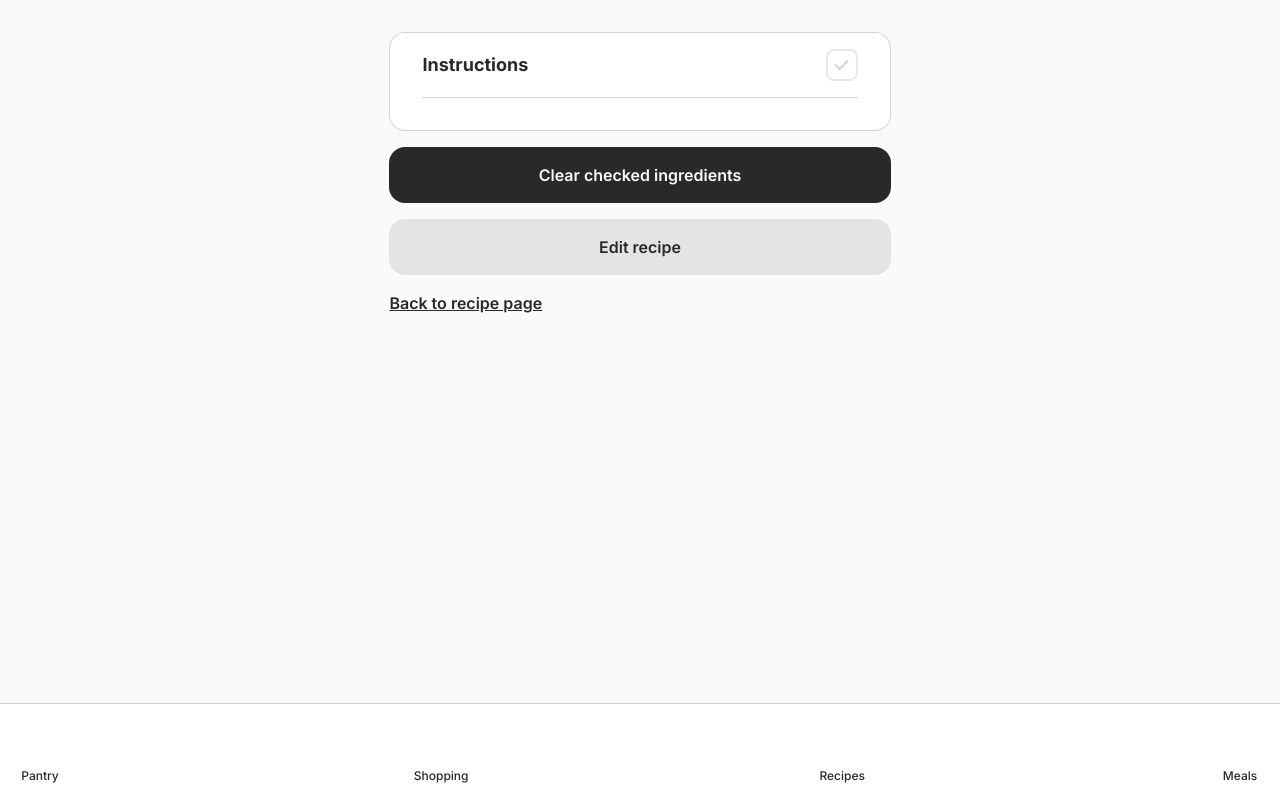
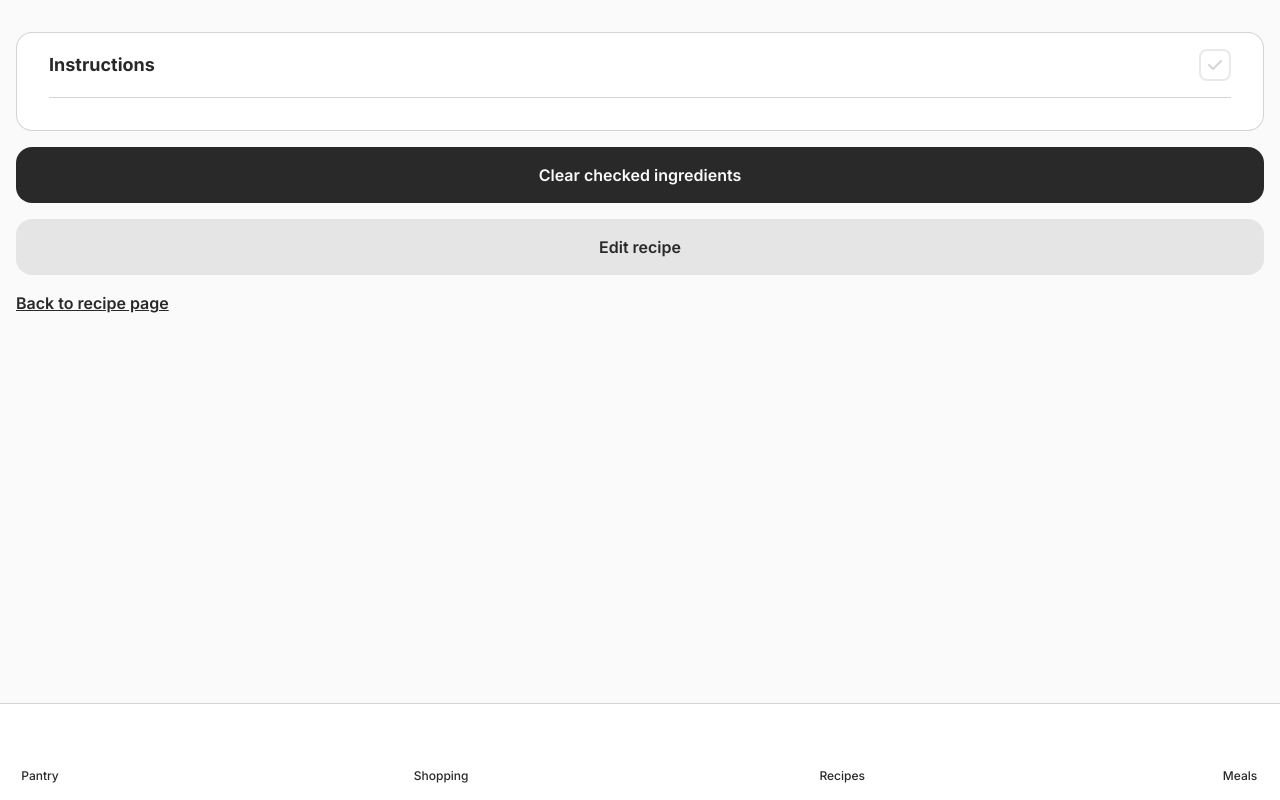
Before and after one commit to abigailhartnett/bitesize-app, a React (Create React App) app: page /cook-recipe/1 in a window 1280 px wide. Built offline with nearby package versions, Linux system fonts and the light colour scheme; no server answers; the database is empty; some icons are missing; a web font is replaced by a local one.

Commit message:
Remove Container component

```diff
--- a/src/components/Container.js
+++ /dev/null
@@ -1,21 +0,0 @@
-import React from "react";
-// import { useWindowSize } from "../hooks/useWindowSize";
-
-const Container = ({ children }) => {
-	// const windowSize = useWindowSize();
-
-	return (
-		<div
-			className="grid grid-rows-[auto_auto_1fr_auto] justify-center p-4 pb-0 fixed top-0 left-0 w-full h-full"
-			style={
-				{
-					// height: `${windowSize.height}px`,
-				}
-			}
-		>
-			{children}
-		</div>
-	);
-};
-
-export default Container;
--- a/src/components/index.js
+++ b/src/components/index.js
@@ -1,5 +1,4 @@
 export { default as BottomBar } from "./BottomBar";
-export { default as Container } from "./Container";
 export { default as Filter } from "./Filter";
 export { default as Form } from "./Form";
 export { default as ListView } from "./ListView";
--- a/src/index.js
+++ b/src/index.js
@@ -1,14 +1,16 @@
-import React from 'react';
-import ReactDOM from 'react-dom/client';
-import './index.css';
-import App from './App';
-import reportWebVitals from './reportWebVitals';
+import React from "react";
+import ReactDOM from "react-dom/client";
+import "./index.css";
+import App from "./App";
+import reportWebVitals from "./reportWebVitals";
 
-const root = ReactDOM.createRoot(document.getElementById('root'));
+const root = ReactDOM.createRoot(document.getElementById("root"));
 root.render(
-  <React.StrictMode>
-    <App />
-  </React.StrictMode>
+	<React.StrictMode>
+		<div className="flex flex-col p-4 pb-0 absolute top-0 left-0 w-full h-full">
+			<App />
+		</div>
+	</React.StrictMode>
 );
 
 // If you want to start measuring performance in your app, pass a function
--- a/src/pages/cookrecipe.js
+++ b/src/pages/cookrecipe.js
@@ -4,7 +4,6 @@ import { usePantry } from "../contexts/PantryContext";
 import {
 	ListView,
 	TopBar,
-	Container,
 	PopOver,
 	Button,
 	Menu,
@@ -66,7 +65,7 @@ const CookRecipePage = () => {
 	}
 
 	return (
-		<Container>
+		<>
 			<TopBar pageTitle={currentRecipe?.title}></TopBar>
 			<ListView>
 				{popoverIsOpen && (
@@ -155,7 +154,7 @@ const CookRecipePage = () => {
 				</TextButton>
 			</ListView>
 			<Menu />
-		</Container>
+		</>
 	);
 };
 
--- a/src/pages/createRecipePage.js
+++ b/src/pages/createRecipePage.js
@@ -8,7 +8,6 @@ import {
 	TopBar,
 	IconButton,
 	ListView,
-	Container,
 	PantryItemList,
 	SearchBar,
 	Menu,
@@ -180,7 +179,7 @@ const CreateRecipePage = ({ pantryItems }) => {
 	};
 
 	return (
-		<Container>
+		<>
 			<TopBar pageTitle="Create a recipe"></TopBar>
 			<ListView>
 				<div className="flex flex-col gap-4 w-full">
@@ -256,7 +255,7 @@ const CreateRecipePage = ({ pantryItems }) => {
 				</div>
 			</ListView>
 			<Menu />
-		</Container>
+		</>
 	);
 };
 
--- a/src/pages/mealPlan.js
+++ b/src/pages/mealPlan.js
@@ -5,7 +5,6 @@ import {
 	RecipeItem,
 	ListView,
 	TopBar,
-	Container,
 	Menu,
 } from "bitesize-app/components";
 
@@ -19,7 +18,7 @@ const MealPlanPage = ({ recipes }) => {
 	);
 
 	return (
-		<Container>
+		<>
 			<TopBar pageTitle="Meal Plan">
 				<SearchBar
 					id={"searchInput"}
@@ -38,7 +37,7 @@ const MealPlanPage = ({ recipes }) => {
 			</ListView>
 
 			<Menu />
-		</Container>
+		</>
 	);
 };
 
--- a/src/pages/pantry.js
+++ b/src/pages/pantry.js
@@ -14,7 +14,6 @@ import {
 	PantryItemList,
 	TopBar,
 	ListView,
-	Container,
 	Menu,
 	Button,
 } from "bitesize-app/components";
@@ -45,14 +44,14 @@ const PantryPage = () => {
 	}
 
 	return (
-		<Container>
+		<>
 			<TopBar>
-				<Filter filter={filter} setFilter={setFilter} />
 				<SearchBar
 					id={"searchInput"}
 					placeholder={"Search pantry..."}
 					setSearchQuery={setSearchQuery}
 				/>
+				<Filter filter={filter} setFilter={setFilter} />
 			</TopBar>
 
 			<ListView>
@@ -102,7 +101,7 @@ const PantryPage = () => {
 				)}
 			</ListView>
 			<Menu />
-		</Container>
+		</>
 	);
 };
 
--- a/src/pages/recipe.js
+++ b/src/pages/recipe.js
@@ -4,7 +4,6 @@ import { usePantry } from "../contexts/PantryContext";
 import {
 	ListView,
 	TopBar,
-	Container,
 	PopOver,
 	Button,
 	Menu,
@@ -59,7 +58,7 @@ const RecipePage = () => {
 	}
 
 	return (
-		<Container>
+		<>
 			<TopBar pageTitle={currentRecipe?.title}>
 				{currentRecipe && currentRecipe?.status === "planned" ? (
 					<div className="flex items-center">
@@ -156,7 +155,7 @@ const RecipePage = () => {
 				</Button>
 			</ListView>
 			<Menu />
-		</Container>
+		</>
 	);
 };
 
--- a/src/pages/recipeBox.js
+++ b/src/pages/recipeBox.js
@@ -7,7 +7,6 @@ import {
 	ListView,
 	IconButton,
 	TopBar,
-	Container,
 	Filter,
 	Menu,
 } from "bitesize-app/components";
@@ -29,13 +28,8 @@ const RecipeBoxPage = () => {
 	);
 
 	return (
-		<Container>
+		<>
 			<TopBar>
-				<Filter
-					filter={filter}
-					setFilter={setFilter}
-					options={["planned", "not planned"]}
-				/>
 				<div className="flex items-center gap-2">
 					<SearchBar
 						id={"searchInput"}
@@ -48,9 +42,16 @@ const RecipeBoxPage = () => {
 						variant="secondary"
 						faStyle="fa-solid"
 						size="lg"
+						className="bg-pomegranate text-white"
 					/>
 				</div>
+				<Filter
+					filter={filter}
+					setFilter={setFilter}
+					options={["planned", "not planned"]}
+				/>
 			</TopBar>
+
 			<ListView grid>
 				{filteredRecipes?.length > 0 ? (
 					filteredRecipes.map((item) => (
@@ -62,8 +63,9 @@ const RecipeBoxPage = () => {
 					</div>
 				)}
 			</ListView>
+
 			<Menu />
-		</Container>
+		</>
 	);
 };
 
--- a/src/pages/shoppingList.js
+++ b/src/pages/shoppingList.js
@@ -8,7 +8,6 @@ import {
 	Button,
 	TopBar,
 	ListView,
-	Container,
 	SearchBar,
 	IconButton,
 	Menu,
@@ -58,9 +57,8 @@ const ShoppingListPage = () => {
 	}
 
 	return (
-		<Container>
+		<>
 			<TopBar>
-				<Filter filter={filter} setFilter={setFilter} />
 				<div className="flex items-center gap-2">
 					<SearchBar
 						id={"searchInput"}
@@ -75,6 +73,7 @@ const ShoppingListPage = () => {
 						size="lg"
 					/>
 				</div>
+				<Filter filter={filter} setFilter={setFilter} />
 			</TopBar>
 			<ListView>
 				{popoverIsOpen && (
@@ -122,7 +121,7 @@ const ShoppingListPage = () => {
 				)}
 			</ListView>
 			<Menu />
-		</Container>
+		</>
 	);
 };
 
```
